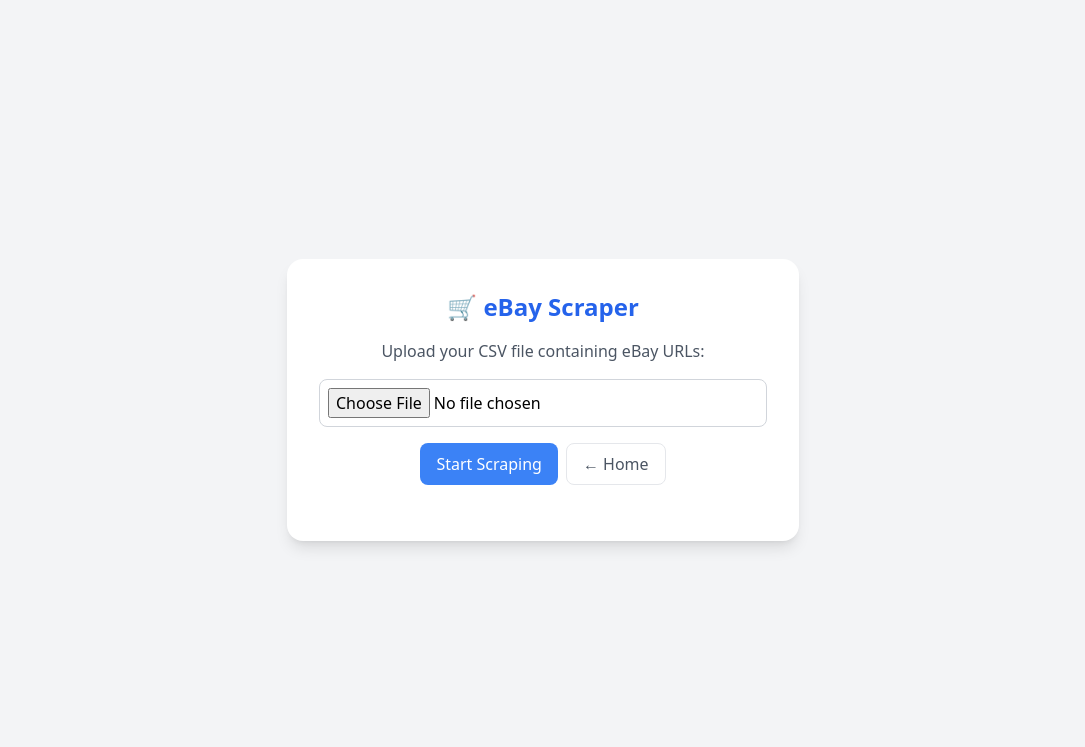
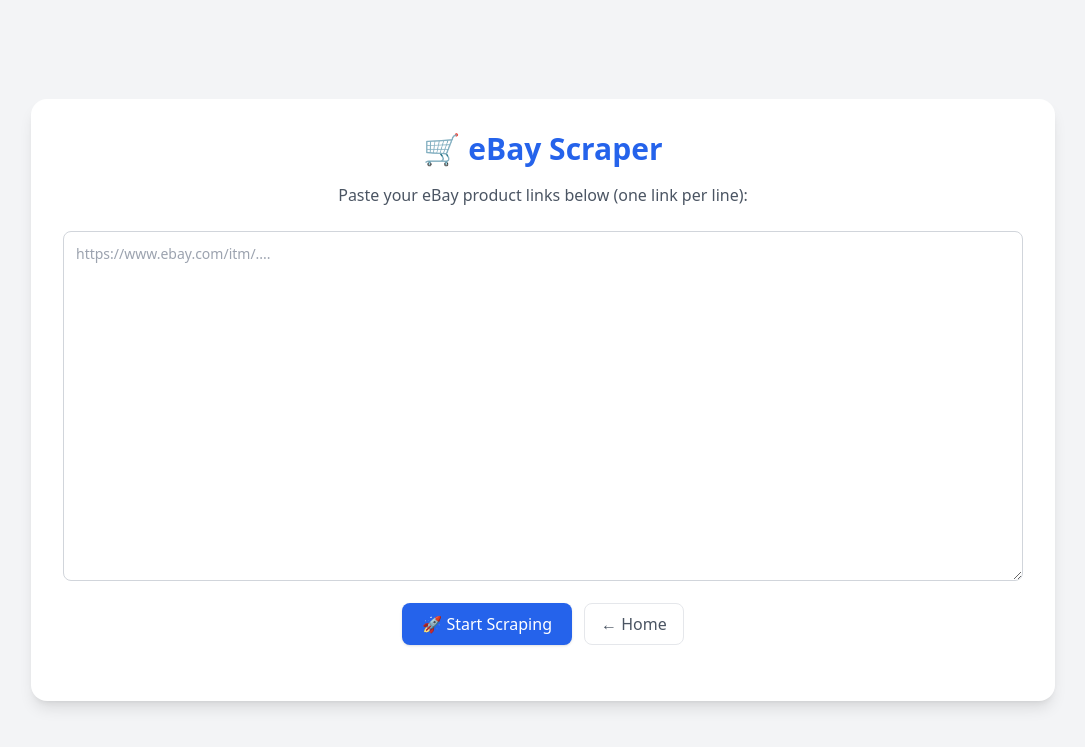
Before and after one commit to Yahya305/AmazonEbayScraper, a Flask app: page /ebay in a window 1280 px wide. Shown: the top 747 px of the page, without its empty margins (97-1182 px from the left). Run offline with Flask 3, Linux system fonts and the light colour scheme; some libraries are stand-ins or nearby versions.

Commit message:
Refactor eBay scraper to accept JSON URLs input
Changed the /scrape-ebay endpoint to accept a JSON body with a 'urls' array instead of a CSV file upload. Updated the frontend to use a textarea for URLs input, added CSV download functionality for results, and improved UI feedback and table rendering.

```diff
--- a/app.py
+++ b/app.py
@@ -54,33 +54,27 @@ def health_check():
 @app.route("/scrape-ebay", methods=["POST"])
 def scrape_ebay():
     """
-    Accepts a CSV file (containing eBay item URLs).
+    Accepts a JSON body with a 'urls' field containing a list of eBay URLs.
     Scrapes them one by one and returns the results as JSON.
-    Processes the file in memory (not saved to disk).
     """
-    if "file" not in request.files:
-        return jsonify({"error": "No file uploaded"}), 400
+    try:
+        data = request.get_json()
+        if not data or "urls" not in data:
+            return jsonify({"status": "error", "message": "No URLs provided"}), 400
 
-    file = request.files["file"]
-
-    if file.filename == "":
-        return jsonify({"error": "No selected file"}), 400
-
-    try:
-        # Read CSV content in memory
-        content = file.read().decode("utf-8")
-        csv_data = io.StringIO(content)
-        reader = csv.reader(csv_data)
-        urls = [row[0].strip() for row in reader if row]  # assumes one URL per line
+        urls = [u.strip() for u in data["urls"] if u.strip()]
+        if not urls:
+            return jsonify({"status": "error", "message": "URL list is empty"}), 400
 
         # Run the async scraper directly with URLs
-        data = asyncio.run(scrape_ebay_from_csv(urls))
+        results = asyncio.run(scrape_ebay_from_csv(urls))
 
-        return jsonify({"status": "success", "results": data})
+        return jsonify({"status": "success", "results": results})
 
     except Exception as e:
         print("❌ Error:", e)
         return jsonify({"status": "error", "message": str(e)}), 500
+
 
 
 @app.route("/scrape-amazon", methods=["POST"])
--- a/templates/ebay.html
+++ b/templates/ebay.html
@@ -6,29 +6,30 @@
     <script src="https://cdn.tailwindcss.com"></script>
   </head>
   <body class="bg-gray-100 flex justify-center items-center min-h-screen">
-        <div
-            class="bg-white p-8 rounded-2xl shadow-lg w-full max-w-lg text-center"
-        >
-            <h1 class="text-2xl font-bold mb-4 text-blue-600">
-                🛒 eBay Scraper
-            </h1>
-            <p class="text-gray-600 mb-4">
-                Upload your CSV file containing eBay URLs:
+    <div class="bg-white p-8 rounded-2xl shadow-lg w-full max-w-5xl text-center">
+      <h1 class="text-3xl font-bold mb-4 text-blue-600">🛒 eBay Scraper</h1>
+      <p class="text-gray-600 mb-6">
+        Paste your eBay product links below (one link per line):
       </p>
 
-            <input
-                type="file"
-                id="csvFile"
-                accept=".csv"
-                class="border border-gray-300 rounded-lg p-2 w-full mb-4"
-            />
+      <textarea
+        id="urlInput"
+        placeholder="https://www.ebay.com/itm/...."
+        class="w-full h-[350px] border border-gray-300 rounded-lg p-3 text-sm resize-y mb-4 focus:ring-2 focus:ring-blue-400"
+      ></textarea>
 
-            <div class="flex gap-2 justify-center">
+      <div class="flex gap-3 justify-center mb-4">
         <button
           id="scrapeBtn"
-                    class="bg-blue-500 hover:bg-blue-600 text-white px-4 py-2 rounded-lg"
+          class="bg-blue-600 hover:bg-blue-700 text-white px-5 py-2 rounded-lg shadow"
         >
-                    Start Scraping
+          🚀 Start Scraping
+        </button>
+        <button
+          id="downloadBtn"
+          class="bg-green-600 hover:bg-green-700 text-white px-5 py-2 rounded-lg shadow hidden"
+        >
+          ⬇️ Download CSV
         </button>
         <a
           href="/"
@@ -37,44 +38,55 @@
         >
       </div>
 
-            <div id="status" class="mt-4 text-gray-700"></div>
-            <div id="results" class="mt-6 overflow-x-auto"></div>
+      <div id="status" class="mt-2 text-gray-700 font-medium"></div>
+      <div id="results" class="mt-6 overflow-x-auto max-h-[400px] overflow-y-auto"></div>
     </div>
 
     <script>
+      let latestResults = [];
+
       document
         .getElementById("scrapeBtn")
         .addEventListener("click", async () => {
-                    const fileInput = document.getElementById("csvFile");
+          const textarea = document.getElementById("urlInput");
           const status = document.getElementById("status");
           const resultsDiv = document.getElementById("results");
+          const downloadBtn = document.getElementById("downloadBtn");
           resultsDiv.innerHTML = "";
+          downloadBtn.classList.add("hidden");
           status.textContent = "⏳ Scraping in progress...";
 
-                    if (!fileInput.files.length) {
-                        alert("Please select a CSV file first.");
+          const urls = textarea.value
+            .split("\n")
+            .map((u) => u.trim())
+            .filter((u) => u);
+
+          if (!urls.length) {
+            alert("Please enter at least one eBay URL.");
             status.textContent = "";
             return;
           }
 
-                    const formData = new FormData();
-                    formData.append("file", fileInput.files[0]);
-
           try {
             const res = await fetch("/scrape-ebay", {
               method: "POST",
-                            body: formData,
+              headers: { "Content-Type": "application/json" },
+              body: JSON.stringify({ urls }),
             });
+
             const data = await res.json();
 
             if (data.status === "success") {
               const r = data.results;
+              latestResults = r.results || [];
               status.innerHTML = `✅ Scraped <strong>${r.successfulScrapes}</strong> of <strong>${r.totalUrls}</strong> successfully.`;
-                            renderResults(r.results);
+              renderResults(latestResults);
+
+              if (latestResults.length > 0) {
+                downloadBtn.classList.remove("hidden");
+              }
             } else {
-                            status.innerHTML = `❌ Error: ${
-                                data.message || "Something went wrong."
-                            }`;
+              status.innerHTML = `❌ Error: ${data.message || "Something went wrong."}`;
             }
           } catch (err) {
             console.error(err);
@@ -82,15 +94,36 @@
           }
         });
 
+      document
+        .getElementById("downloadBtn")
+        .addEventListener("click", () => {
+          if (!latestResults.length)
+            return alert("No results to download.");
+
+          const headers = Object.keys(latestResults[0]);
+          const rows = latestResults.map((obj) =>
+            headers.map((h) => JSON.stringify(obj[h] ?? "")).join(",")
+          );
+          const csvContent = [headers.join(","), ...rows].join("\n");
+          const blob = new Blob([csvContent], {
+            type: "text/csv;charset=utf-8;",
+          });
+          const link = document.createElement("a");
+          link.href = URL.createObjectURL(blob);
+          link.download = "ebay_results.csv";
+          link.click();
+        });
+
       function renderResults(results) {
         const resultsDiv = document.getElementById("results");
         if (!results || !results.length) {
-                    resultsDiv.innerHTML = "<p>No results found.</p>";
+          resultsDiv.innerHTML = "<p class='text-gray-500'>No results found.</p>";
           return;
         }
 
         const table = document.createElement("table");
-                table.className = "w-full border border-gray-300 text-left";
+        table.className =
+          "w-full border border-gray-300 text-left text-sm";
         table.innerHTML = `
           <thead class="bg-gray-100">
             <tr>
@@ -111,12 +144,9 @@
                   <td class="border px-3 py-2">${r.price ?? "-"}</td>
                   <td class="border px-3 py-2">${r.stockCount ?? "-"}</td>
                   <td class="border px-3 py-2">
-                <a href="${
-                    r.url
-                }" target="_blank" class="text-blue-500 hover:underline">Open</a>
+                    <a href="${r.url}" target="_blank" class="text-blue-600 hover:underline">Open</a>
                   </td>
-            </tr>
-          `
+                </tr>`
               )
               .join("")}
           </tbody>
```
Lines whose indentation alone changed are shown as unchanged.
